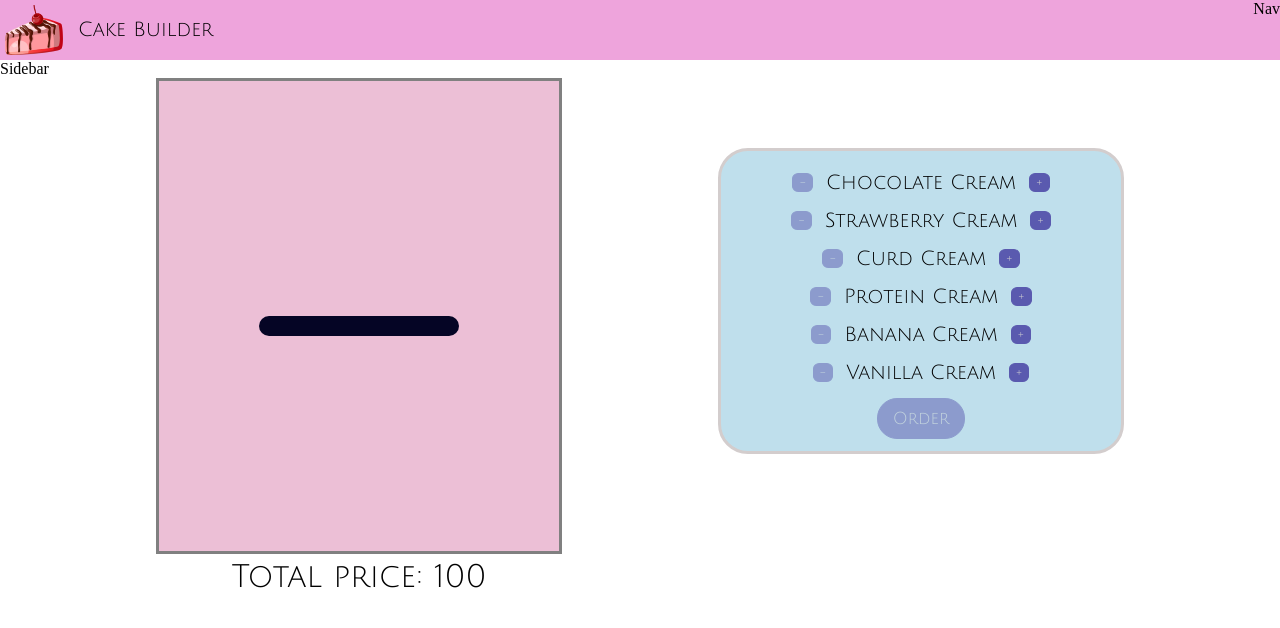
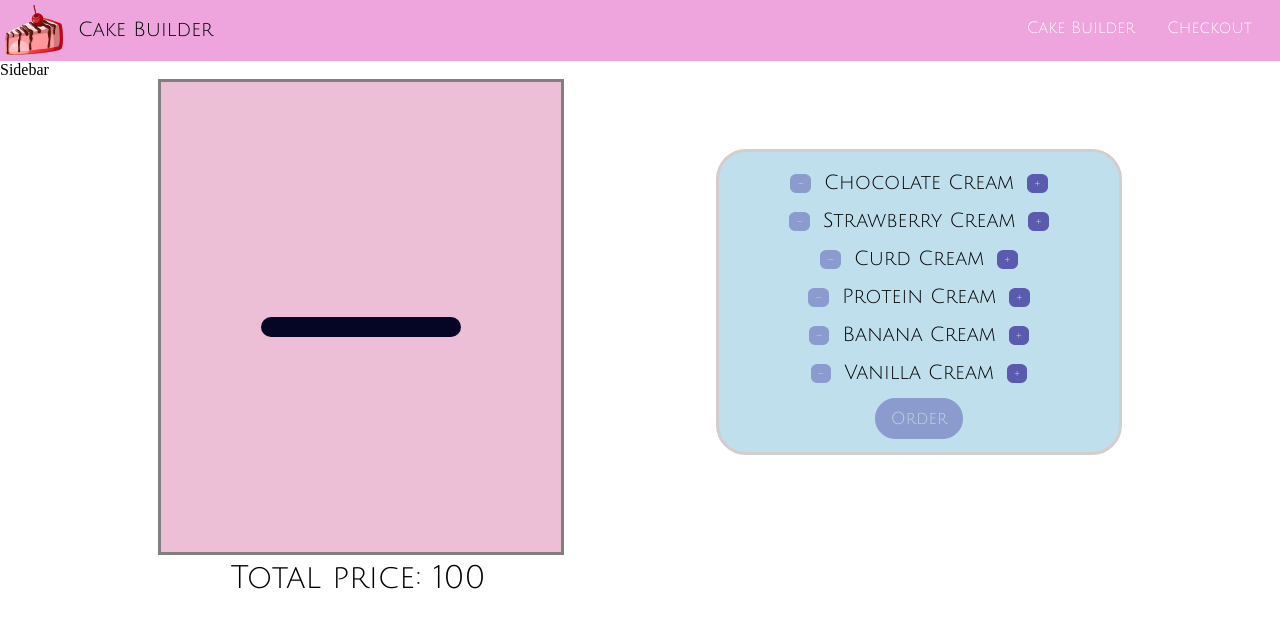
Before and after one commit to Aiperi-Amankulova/cake-builder, a React (Create React App) app: page / in a window 1280 px wide. Shown: the top 628 px of the page. Built offline with nearby package versions, Linux system fonts and the light colour scheme; a web font is replaced by a local one.

Commit message:
Fixing some errors

```diff
--- a/src/components/CakeBuilder/OrderSummary/OrderSummary.js
+++ b/src/components/CakeBuilder/OrderSummary/OrderSummary.js
@@ -1,5 +1,6 @@
 import React from 'react';
 import classes from './OrderSummary.module.css'
+import Button from '../../UI/Button/Button';
 
 const LABELS = {
     chocolateCream: "Chocolate Cream",
@@ -9,7 +10,7 @@ const LABELS = {
     bananaCream : "Banana  Cream" ,
     vanillaCream : "Vanilla Cream"
 }
-export default({ ingredients }) =>  {
+export default({ ingredients, cancelOrder, finishOrder, price }) =>  {
     const ingredientsOutput = Object.keys(ingredients)
     .filter((ingredient) => ingredients[ingredient] > 0)
     .map((ingredient) => (
@@ -25,7 +26,10 @@ export default({ ingredients }) =>  {
         <ul>
              {ingredientsOutput }
         </ul>
+        <h3>Total price: {price} som</h3>
         <p>Would you like to checkout?</p>
+        <Button click={finishOrder} green>Checkout</Button>
+        <Button click={cancelOrder} red>Cancel</Button>
     </div>
      )
 }
--- a/src/components/CakeBuilder/Сhocolate/Chocolate.module.css
+++ b/src/components/CakeBuilder/Сhocolate/Chocolate.module.css
@@ -1,7 +1,10 @@
 .Chocolate .bento{
     border: 3px solid gray;
     background-color: rgb(236, 191, 214);
-    width: 400px;
+    margin: 0 auto;
+
+    max-width: 90%;
+    min-width: 400px;
     height: 450px;
     padding-top: 20px;
 
@@ -19,3 +22,8 @@
     display: flex;
     justify-content: center;
 }
+@media(min-width: 511px){
+    .Chocolate{
+        max-width: 400px;
+    }
+}
--- a/src/components/Toolbar/Toolbar.js
+++ b/src/components/Toolbar/Toolbar.js
@@ -1,13 +1,16 @@
 import React from 'react';
 import classes from './Toolbar.module.css';
 import Logo from '../Layout/Logo/Logo';
-import Nav from './Nav/Nav';
+import Navigation from './Navigation/Navigation';
 
 export default () => {
     return (
       <div className= { classes.Toolbar }>
        <Logo/>
-       <Nav/>
+         <nav >
+           <Navigation/>
+         </nav>
+
       </div>
     );
   }
--- a/src/containers/CakeBuilder/CakeBuilder.js
+++ b/src/containers/CakeBuilder/CakeBuilder.js
@@ -75,6 +75,7 @@ return (
        removeIngredient={removeIngredient}/>
         <Modal show={isOrdering} hideCallback={cancelOrder}>
           <OrderSummary
+          price={price}
           finishOrder={finishOrder}
           cancelOrder={cancelOrder}
           ingredients={ingredients}/>
```
Also changed, not shown: src/components/CakeBuilder/CakeControls/CakeControl/CakeControl.module.css (line endings or trailing spaces), src/components/CakeBuilder/CakeControls/CakeControls.module.css (line endings or trailing spaces).
